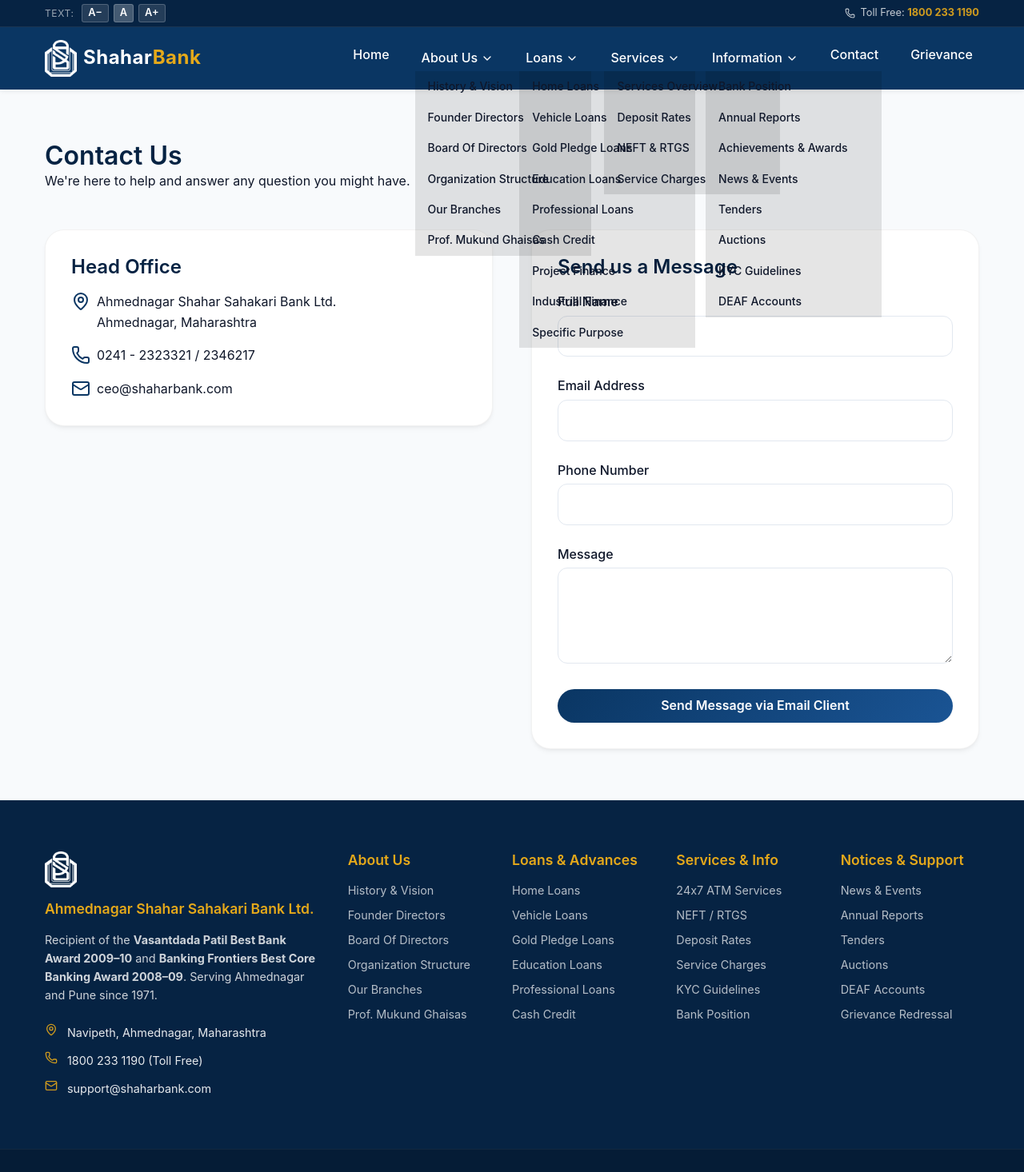
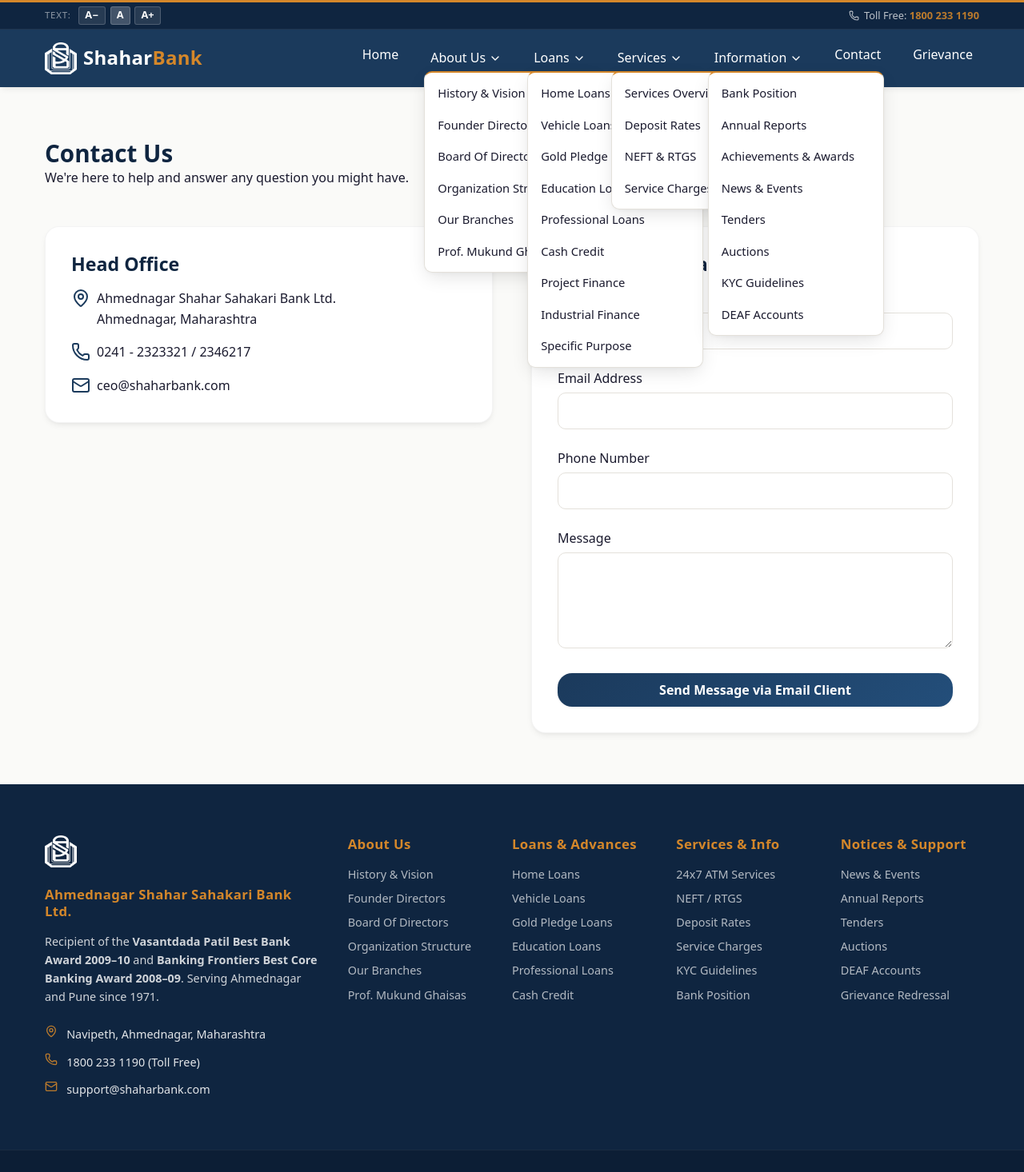
Before and after one commit to arnvptl/shahara-bank, a React (Vite) app: page /contact in a window 1280 px wide. Shown: the top 1466 px of the page at 80% size. Built offline with nearby package versions, Linux system fonts and the light colour scheme.

Commit message:
Modernize

```diff
--- a/src/App.css
+++ b/src/App.css
@@ -8,20 +8,20 @@
   flex: 1;
 }
 
-/* Site Header — wraps both rows */
+/* ── HEADER ─── */
 .site-header {
   position: relative;
   z-index: 100;
   box-shadow: var(--shadow-md);
+  border-top: 3px solid var(--color-accent);
 }
 
-/* Row 1: Utility Bar */
 .utility-bar {
   background-color: var(--color-primary-dark);
-  border-bottom: 1px solid rgba(255,255,255,0.08);
+  border-bottom: 1px solid rgba(255,255,255,0.07);
   padding: 0.3rem 0;
   font-size: 0.8rem;
-  color: rgba(255,255,255,0.85);
+  color: rgba(255,255,255,0.82);
 }
 
 .utility-bar-inner {
@@ -39,15 +39,15 @@
 
 .font-label {
   margin-right: 0.25rem;
-  opacity: 0.7;
-  font-size: 0.75rem;
+  opacity: 0.65;
+  font-size: 0.72rem;
   text-transform: uppercase;
-  letter-spacing: 0.05em;
+  letter-spacing: 0.06em;
 }
 
 .font-btn {
-  background: rgba(255,255,255,0.12);
-  border: 1px solid rgba(255,255,255,0.2);
+  background: rgba(255,255,255,0.1);
+  border: 1px solid rgba(255,255,255,0.18);
   color: #fff;
   border-radius: 3px;
   padding: 0.1rem 0.45rem;
@@ -61,14 +61,14 @@
 
 .font-btn:hover,
 .font-btn-default {
-  background: rgba(255,255,255,0.25);
+  background: rgba(255,255,255,0.22);
 }
 
 .utility-right {
   display: flex;
   align-items: center;
   gap: 0.4rem;
-  opacity: 0.9;
+  opacity: 0.88;
 }
 
 .utility-right strong {
@@ -81,7 +81,6 @@
   }
 }
 
-/* Row 2: Main Header Nav */
 .header {
   background-color: var(--color-primary);
   color: var(--color-text-inverse);
@@ -104,7 +103,7 @@
   font-size: 1.5rem;
   font-weight: 700;
   color: var(--color-text-inverse);
-  letter-spacing: 0.5px;
+  letter-spacing: 0.3px;
 }
 
 .logo-text span {
@@ -122,15 +121,15 @@
   font-weight: 500;
   padding: var(--spacing-xs) var(--spacing-sm);
   border-radius: var(--radius-sm);
-  transition: background-color 0.2s ease, color 0.2s ease;
+  transition: background-color 0.18s ease, color 0.18s ease;
 }
 
 .nav-link:hover {
-  background-color: var(--color-primary-light);
+  background-color: rgba(255,255,255,0.1);
   color: var(--color-accent);
 }
 
-/* Footer Styles */
+/* ── FOOTER ─── */
 .footer {
   background-color: var(--color-primary-dark);
   color: var(--color-text-inverse);
@@ -166,7 +165,9 @@
 .footer-col h3 {
   color: var(--color-accent);
   margin-bottom: var(--spacing-md);
-  font-size: 1.1rem;
+  font-size: 1.05rem;
+  font-weight: 600;
+  letter-spacing: 0.02em;
 }
 
 .footer-col ul {
@@ -174,14 +175,14 @@
 }
 
 .footer-col li {
-  margin-bottom: var(--spacing-sm);
+  margin-bottom: 0.45rem;
   font-size: 0.9rem;
 }
 
 .footer-col a {
   color: var(--color-text-inverse);
-  opacity: 0.7;
-  transition: opacity 0.2s ease, color 0.2s ease;
+  opacity: 0.68;
+  transition: opacity 0.18s ease, color 0.18s ease;
 }
 
 .footer-col a:hover {
@@ -192,21 +193,21 @@
 .contact-list {
   display: flex;
   flex-direction: column;
-  gap: 0.75rem;
+  gap: 0.7rem;
 }
 
 .contact-item {
   display: flex;
-  gap: 0.75rem;
+  gap: 0.7rem;
   align-items: flex-start;
   font-size: 0.9rem;
-  opacity: 0.9;
+  opacity: 0.88;
 }
 
 .footer-regulatory {
-  background-color: rgba(0, 0, 0, 0.2);
+  background-color: rgba(0, 0, 0, 0.18);
   padding: var(--spacing-lg) 0;
-  border-top: 1px solid rgba(255, 255, 255, 0.05);
+  border-top: 1px solid rgba(255, 255, 255, 0.06);
 }
 
 .regulatory-content {
@@ -231,14 +232,14 @@
 
 .reg-item strong {
   display: block;
-  font-size: 0.95rem;
-  margin-bottom: 0.25rem;
+  font-size: 0.92rem;
+  margin-bottom: 0.2rem;
 }
 
 .reg-item span, .reg-item a {
-  font-size: 0.85rem;
+  font-size: 0.82rem;
   color: var(--color-text-inverse);
-  opacity: 0.7;
+  opacity: 0.65;
 }
 
 .reg-item a:hover {
@@ -247,9 +248,9 @@
 }
 
 .footer-bottom {
-  background-color: #031326;
+  background-color: #08182e;
   padding: var(--spacing-md) 0;
-  font-size: 0.85rem;
+  font-size: 0.82rem;
   opacity: 0.8;
 }
 
--- a/src/index.css
+++ b/src/index.css
@@ -1,32 +1,37 @@
-@import url('https://fonts.googleapis.com/css2?family=Inter:wght@300;400;500;600;700&display=swap');
-@import "tailwindcss";
+@import url('https://fonts.googleapis.com/css2?family=DM+Sans:ital,opsz,wght@0,9..40,300;0,9..40,400;0,9..40,500;0,9..40,600;0,9..40,700;1,9..40,400&family=Inter:wght@400;500;600&display=swap');
 
 :root {
-  /* Trustworthy Bank Premium Theme Colors */
-  --color-primary: #0A3663; /* Deep corporate blue */
-  --color-primary-light: #1A5494;
-  --color-primary-dark: #062343;
-  --color-accent: #E5A91A; /* Refined Gold/Yellow */
-  --color-accent-hover: #C59013;
+  --color-primary: #1B3A5C;
+  --color-primary-light: #234e7a;
+  --color-primary-dark: #0F2540;
+  --color-accent: #D4872A;
+  --color-accent-hover: #b8711f;
 
-  --color-bg: #F8FAFC; /* Clean, modern light background */
+  --color-bg: #FAFAF8;
   --color-bg-card: #FFFFFF;
-  --color-bg-alt: #F1F5F9; /* Softer alternative background */
-  --color-bg-gradient: linear-gradient(135deg, #F8FAFC 0%, #EFF6FF 100%);
+  --color-bg-alt: #F5F3EF;
+  --color-bg-gradient: linear-gradient(135deg, #FAFAF8 0%, #EEF2F8 100%);
 
-  --color-text: #0F172A; /* Deeper, richer text color for premium feel */
-  --color-text-muted: #64748B;
+  --color-text: #1A1A2E;
+  --color-text-muted: #6B7280;
   --color-text-inverse: #FFFFFF;
 
-  --color-border: #E2E8F0;
-  --color-error: #EF4444;
-  --color-success: #10B981;
+  --color-border: #E4E1DB;
+  --color-error: #DC2626;
+  --color-success: #059669;
 
-  /* Premium Gradients */
   --gradient-primary: linear-gradient(135deg, var(--color-primary) 0%, var(--color-primary-light) 100%);
-  --gradient-accent: linear-gradient(135deg, #FACC15 0%, #E5A91A 100%);
+  --gradient-accent: linear-gradient(135deg, #e09a42 0%, var(--color-accent) 100%);
 
-  /* Spacing */
+  --space-1: 0.25rem;
+  --space-2: 0.5rem;
+  --space-3: 0.875rem;
+  --space-4: 1.25rem;
+  --space-6: 1.75rem;
+  --space-8: 2.5rem;
+  --space-12: 4rem;
+
+  /* keep legacy names for compatibility */
   --spacing-xs: 0.25rem;
   --spacing-sm: 0.5rem;
   --spacing-md: 1rem;
@@ -35,22 +40,19 @@
   --spacing-2xl: 3rem;
   --spacing-3xl: 4rem;
 
-  /* Modern, Softer Shadows for Depth */
-  --shadow-sm: 0 1px 2px 0 rgb(0 0 0 / 0.05);
-  --shadow-md: 0 4px 6px -1px rgb(0 0 0 / 0.05), 0 2px 4px -2px rgb(0 0 0 / 0.05);
-  --shadow-lg: 0 10px 15px -3px rgb(0 0 0 / 0.05), 0 4px 6px -4px rgb(0 0 0 / 0.02);
-  --shadow-xl: 0 20px 25px -5px rgb(0 0 0 / 0.05), 0 8px 10px -6px rgb(0 0 0 / 0.01);
-  --shadow-hover: 0 20px 25px -5px rgb(10 54 99 / 0.1), 0 8px 10px -6px rgb(10 54 99 / 0.04); /* Brand tinted shadow */
+  --shadow-sm: 0 1px 3px 0 rgb(0 0 0 / 0.06);
+  --shadow-md: 0 4px 8px -2px rgb(0 0 0 / 0.08), 0 2px 4px -2px rgb(0 0 0 / 0.04);
+  --shadow-lg: 0 10px 18px -4px rgb(0 0 0 / 0.07), 0 4px 6px -4px rgb(0 0 0 / 0.03);
+  --shadow-xl: 0 20px 28px -6px rgb(0 0 0 / 0.07), 0 8px 12px -6px rgb(0 0 0 / 0.02);
+  --shadow-hover: 0 18px 28px -6px rgb(27 58 92 / 0.13), 0 8px 10px -6px rgb(27 58 92 / 0.05);
 
-  /* Modern Border Radius */
-  --radius-sm: 0.375rem;
-  --radius-md: 0.75rem;
-  --radius-lg: 1rem;
-  --radius-xl: 1.5rem;
-  --radius-2xl: 2rem;
+  --radius-sm: 6px;
+  --radius-md: 10px;
+  --radius-lg: 14px;
+  --radius-xl: 18px;
+  --radius-2xl: 24px;
 
-  /* Transitions */
-  --transition-smooth: all 0.3s cubic-bezier(0.4, 0, 0.2, 1);
+  --transition-smooth: all 0.25s ease;
 }
 
 * {
@@ -60,18 +62,17 @@
 }
 
 body {
-  font-family: 'Inter', system-ui, -apple-system, sans-serif;
+  font-family: 'DM Sans', system-ui, -apple-system, sans-serif;
   background-color: var(--color-bg);
   color: var(--color-text);
   line-height: 1.6;
   -webkit-font-smoothing: antialiased;
-  -moz-osx-font-smoothing: grayscale;
 }
 
 a {
   color: var(--color-primary);
   text-decoration: none;
-  transition: color 0.2s ease;
+  transition: color 0.18s ease;
 }
 
 a:hover {
@@ -81,13 +82,13 @@
 h1, h2, h3, h4, h5, h6 {
   color: var(--color-primary-dark);
   font-weight: 600;
-  line-height: 1.2;
+  line-height: 1.25;
 }
 
-h1 { font-size: 2.5rem; }
-h2 { font-size: 2rem; }
-h3 { font-size: 1.5rem; }
-h4 { font-size: 1.25rem; }
+h1 { font-size: 2.4rem; }
+h2 { font-size: 1.85rem; }
+h3 { font-size: 1.45rem; }
+h4 { font-size: 1.2rem; }
 
 button {
   cursor: pointer;
@@ -105,7 +106,7 @@
   display: inline-flex;
   align-items: center;
   justify-content: center;
-  padding: var(--spacing-sm) var(--spacing-xl);
+  padding: 0.6rem 1.75rem;
   font-weight: 600;
   border-radius: var(--radius-xl);
   border: none;
@@ -151,13 +152,13 @@
   background: var(--color-bg-card);
   border-radius: var(--radius-xl);
   box-shadow: var(--shadow-md);
-  border: 1px solid rgba(0,0,0,0.05);
+  border: 1px solid rgba(0,0,0,0.045);
   padding: var(--spacing-xl);
   transition: var(--transition-smooth);
 }
 
 .card:hover {
-  transform: translateY(-6px);
+  transform: translateY(-5px);
   box-shadow: var(--shadow-xl);
 }
 
@@ -165,7 +166,6 @@
   padding: var(--spacing-3xl) 0;
 }
 
-/* Forms */
 .form-group {
   margin-bottom: var(--spacing-lg);
 }
@@ -179,19 +179,20 @@
 
 .form-input, .form-textarea, .form-select {
   width: 100%;
-  padding: 0.75rem;
+  padding: 0.7rem 0.9rem;
   border: 1px solid var(--color-border);
   border-radius: var(--radius-md);
   font-family: inherit;
   font-size: 1rem;
-  transition: border-color 0.2s ease, box-shadow 0.2s ease;
+  transition: border-color 0.18s ease, box-shadow 0.18s ease;
   background-color: var(--color-bg-card);
+  color: var(--color-text);
 }
 
 .form-input:focus, .form-textarea:focus, .form-select:focus {
   outline: none;
   border-color: var(--color-primary);
-  box-shadow: 0 0 0 3px rgba(10, 54, 99, 0.1);
+  box-shadow: 0 0 0 3px rgba(27, 58, 92, 0.1);
 }
 
 .form-textarea {
@@ -199,38 +200,36 @@
   min-height: 120px;
 }
 
-/* --- Added Background Utilities for Section Separation --- */
 .bg-white { background-color: #FFFFFF; }
 .bg-alt { background-color: var(--color-bg-alt); }
-.bg-light-blue { background-color: #E8F0FE; }
-.bg-primary-soft { background-color: rgba(10, 54, 99, 0.03); }
+.bg-light-blue { background-color: #EBF0F8; }
+.bg-primary-soft { background-color: rgba(27, 58, 92, 0.03); }
 
-/* --- Global Responsive Adjustments --- */
 @media (max-width: 768px) {
   html {
-    font-size: 14px; /* Slightly smaller base font for mobile */
+    font-size: 14px;
   }
 
   .section {
-    padding: var(--spacing-xl) 0; /* Reduced section padding for mobile */
+    padding: var(--spacing-xl) 0;
   }
 
   .container {
     padding: 0 var(--spacing-sm);
   }
 
-  h1 { font-size: 2rem; }
+  h1 { font-size: 1.9rem; }
   h2 { font-size: 1.5rem; }
   h3 { font-size: 1.25rem; }
   h4 { font-size: 1.1rem; }
 
   .card {
-    padding: var(--spacing-md); /* Less padding in cards */
+    padding: var(--spacing-md);
   }
 
   .btn {
-    padding: var(--spacing-sm) var(--spacing-lg); /* Slightly smaller buttons */
-    width: 100%; /* Full width buttons often work better on mobile */
+    padding: var(--spacing-sm) var(--spacing-lg);
+    width: 100%;
     margin-bottom: var(--spacing-xs);
   }
 }
--- a/src/pages/PageLayout.css
+++ b/src/pages/PageLayout.css
@@ -5,22 +5,21 @@
 }
 
 .page-header {
-  text-align: center;
-  margin-bottom: 2rem;
+  margin-bottom: 2.25rem;
 }
 
 .page-header h1 {
-  font-size: 2.5rem;
+  font-size: 2.4rem;
   color: var(--color-primary-dark);
-  margin-bottom: 0.5rem;
+  margin-bottom: 0.6rem;
 }
 
 .header-underline {
-  width: 60px;
-  height: 4px;
+  width: 48px;
+  height: 3px;
   background-color: var(--color-accent);
-  margin: 0 auto;
   border-radius: 2px;
+  /* left-aligned — feels designed, not auto-centred */
 }
 
 .page-content {
@@ -48,11 +47,11 @@
   border-radius: var(--radius-md);
   overflow: hidden;
   box-shadow: var(--shadow-sm);
-  transition: transform var(--transition-fast);
+  transition: transform 0.22s ease;
 }
 
 .gallery-item:hover {
-  transform: translateY(-5px);
+  transform: translateY(-4px);
   box-shadow: var(--shadow-md);
 }
 
@@ -70,11 +69,12 @@
   width: 100%;
   border-collapse: collapse;
   margin-bottom: 1.5rem;
+  font-family: 'Inter', sans-serif;
 }
 
 .data-table th,
 .data-table td {
-  padding: 1rem;
+  padding: 0.875rem 1rem;
   border: 1px solid var(--color-border);
   text-align: left;
 }
@@ -82,29 +82,32 @@
 .data-table th {
   background-color: var(--color-primary-dark);
   color: var(--color-text-inverse);
+  font-weight: 600;
+  font-size: 0.88rem;
 }
 
 .data-table tr:nth-child(even) {
-  background-color: var(--color-bg);
+  background-color: var(--color-bg-alt);
 }
 
 .data-table tr:hover {
-  background-color: var(--color-bg-alt);
+  background-color: #EEF3F9;
 }
 
 .btn-primary {
   display: inline-block;
   background-color: var(--color-primary);
   color: var(--color-text-inverse);
-  padding: 0.5rem 1rem;
+  padding: 0.5rem 1.1rem;
   border-radius: var(--radius-md);
   text-decoration: none;
   font-weight: 500;
-  transition: background-color var(--transition-fast);
+  transition: background-color 0.18s ease;
 }
 
 .btn-primary:hover {
   background-color: var(--color-primary-dark);
+  color: var(--color-text-inverse);
 }
 
 .achievements-list {
@@ -120,7 +123,7 @@
   border-radius: var(--radius-lg);
   overflow: hidden;
   box-shadow: var(--shadow-sm);
-  transition: transform var(--transition-fast);
+  transition: transform 0.22s ease;
 }
 
 @media (min-width: 768px) {
@@ -130,7 +133,7 @@
 }
 
 .achievement-card:hover {
-  transform: translateY(-5px);
+  transform: translateY(-4px);
   box-shadow: var(--shadow-md);
 }
 
@@ -156,13 +159,14 @@
 
 .achievement-date {
   color: var(--color-accent);
-  font-size: 0.9rem;
+  font-size: 0.88rem;
   margin-bottom: 1rem;
+  font-weight: 500;
 }
 
 .achievement-desc {
   color: var(--color-text-muted);
-  line-height: 1.6;
+  line-height: 1.65;
 }
 
 .news-container {
@@ -184,11 +188,12 @@
 .news-date {
   color: var(--color-accent);
   font-weight: 500;
+  font-size: 0.88rem;
 }
 
 .news-desc {
-  font-size: 1.1rem;
-  line-height: 1.6;
+  font-size: 1.05rem;
+  line-height: 1.65;
   color: var(--color-text-muted);
 }
 
```
Also changed, not shown: src/components/Header.css (+17 -13 lines), src/pages/Home.css (+42 -43 lines).
